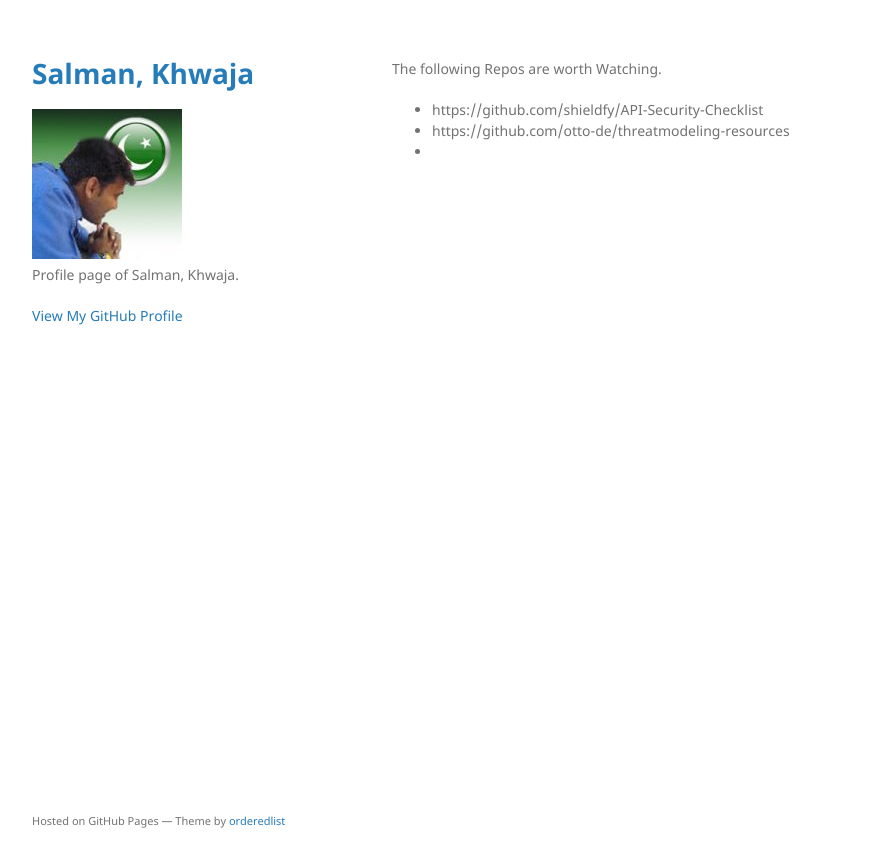
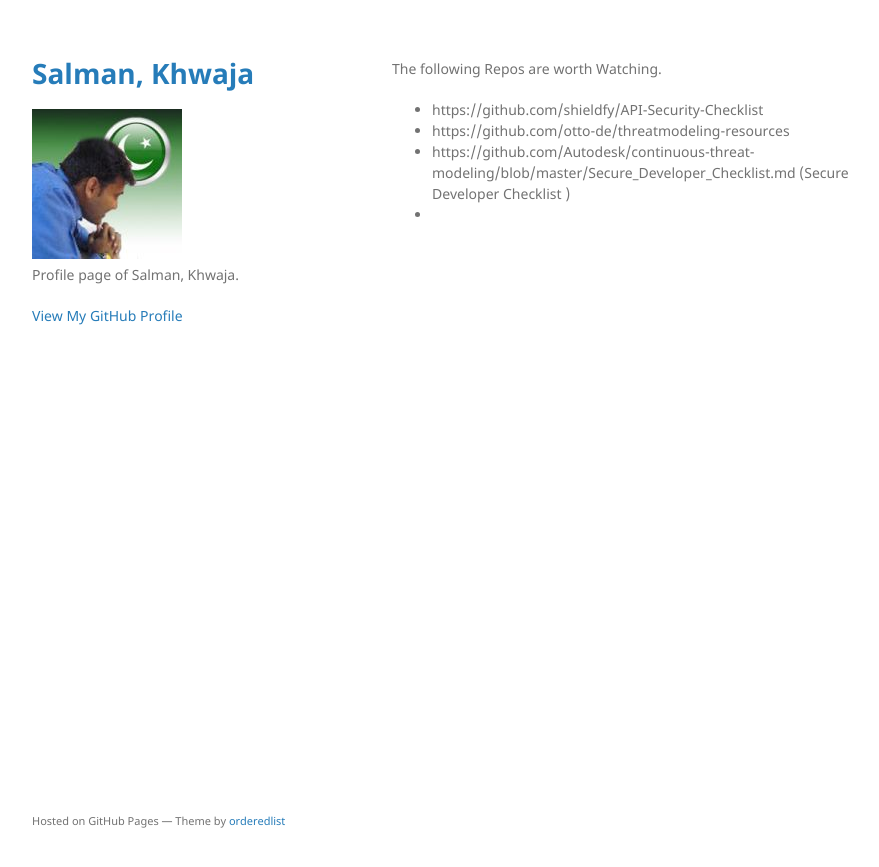
Before and after one commit to salmankhwaja/salmankhwaja.github.io, a Jekyll site: the page built from worthwatchingrepos.md, in a window 1280 px wide. Shown: the top 867 px of the page, without its empty margins (178-1057 px from the left). Built offline with Jekyll 4.4.1, drawn with Linux system fonts in a browser that asks for light colours; our own code applies the rules of GitHub Pages for plain Markdown files.

Commit message:
Update worthwatchingrepos.md

```diff
--- a/worthwatchingrepos.md
+++ b/worthwatchingrepos.md
@@ -1,4 +1,5 @@
 The following Repos are worth Watching.
 - https://github.com/shieldfy/API-Security-Checklist
 - https://github.com/otto-de/threatmodeling-resources
+- https://github.com/Autodesk/continuous-threat-modeling/blob/master/Secure_Developer_Checklist.md (Secure Developer Checklist )
 -
```
